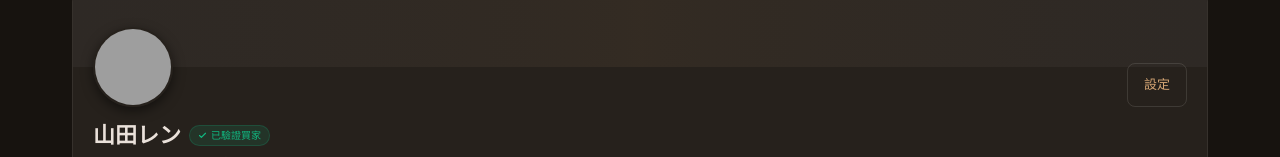
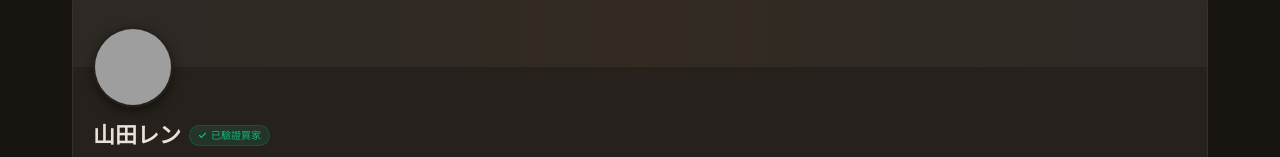
Before and after one commit to VxxxxC/Pokemon-Card-Trading-Platform-Client, a Next.js app: page /profile/user/collection in a window 1280 px wide. Shown: the part 151-308 px from the top of the page. Built offline with nearby package versions, Linux system fonts and the light colour scheme; grey boxes are pictures that could not be loaded.

Commit message:
remove setting button

```diff
--- a/app/profile/[id]/page.tsx
+++ b/app/profile/[id]/page.tsx
@@ -337,12 +337,6 @@ export default async function ProfileIdPage({ params }: ProfileIdPageProps) {
                   className="object-cover"
                 />
               </div>
-              <Link
-                href="/settings"
-                className="flex justify-center items-center min-h-11 px-4 font-sans text-[13px] font-medium text-brand border border-[rgba(237,232,224,0.12)] rounded-lg hover:bg-bg-elevated active:scale-[0.98] active:translate-y-px transition-transform"
-              >
-                設定
-              </Link>
             </div>
 
             <div>
--- a/app/profile/user/layout.tsx
+++ b/app/profile/user/layout.tsx
@@ -74,12 +74,6 @@ export default function UserProfileLayout({ children }: { children: ReactNode })
                   className="object-cover"
                 />
               </div>
-              <Link
-                href="/profile/user/settings"
-                className="flex justify-center items-center min-h-11 px-4 font-sans text-[13px] font-medium text-brand border border-[rgba(237,232,224,0.12)] rounded-lg hover:bg-bg-elevated active:scale-[0.98] active:translate-y-px transition-transform"
-              >
-                設定
-              </Link>
             </div>
 
             <div className="flex items-center gap-2 flex-wrap">
```
